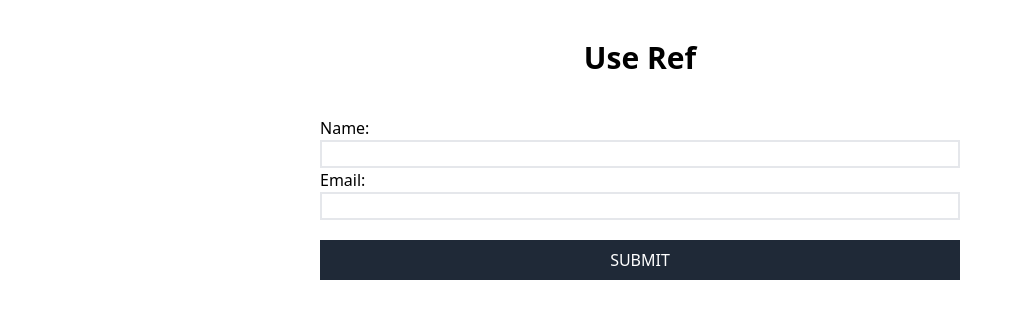
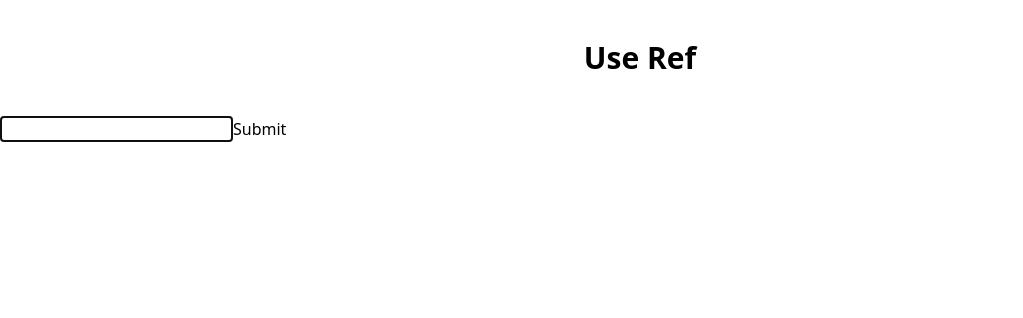
Before and after one commit to yeasinrafee/Frontend-Fundamental, a React (Vite) app in the folder react-hooks/: page / in a window 1280 px wide. Shown: the top 318 px of the page, without its empty margins (0-1023 px from the left). Built offline with nearby package versions, Linux system fonts and the light colour scheme.

Commit message:
Use of useRef hook

```diff
--- a/react-hooks/src/App.tsx
+++ b/react-hooks/src/App.tsx
@@ -1,9 +1,11 @@
-import UseReducerExample from './pages/UseReducerExample';
+// import UseReducerExample from './pages/UseReducerExample';
+import UseRefExample from './pages/UseRefExample';
 
 function App() {
   return (
     <>
-      <UseReducerExample />
+      {/* <UseReducerExample /> */}
+      <UseRefExample />
     </>
   );
 }
--- a/react-hooks/src/pages/UseReducerExample.tsx
+++ b/react-hooks/src/pages/UseReducerExample.tsx
@@ -28,7 +28,7 @@ const UseReducerExample = () => {
   };
   return (
     <div>
-      <h1 className='text-3xl my-10 text-center font-semibold'>Use Ref</h1>
+      <h1 className='text-3xl my-10 text-center font-semibold'>Use Reducer</h1>
 
       <form onSubmit={handleSubmit} className='flex flex-col w-1/2 mx-auto'>
         <label> Name: </label>
--- /dev/null
+++ b/react-hooks/src/pages/UseRefExample.tsx
@@ -0,0 +1,27 @@
+import React, { useEffect, useRef } from 'react';
+
+const UseRefExample = () => {
+  const myRef = useRef<HTMLInputElement | null>(null);
+  useEffect(() => {
+    myRef.current?.focus();
+  }, []);
+
+  return (
+    <div>
+      <h1 className='text-3xl my-10 text-center font-semibold'>Use Ref</h1>
+
+      <form>
+        <input
+          className='border border-red-500'
+          type='text'
+          ref={myRef}
+          name='name'
+          id='name'
+        />
+        <button type='submit'>Submit</button>
+      </form>
+    </div>
+  );
+};
+
+export default UseRefExample;
```
